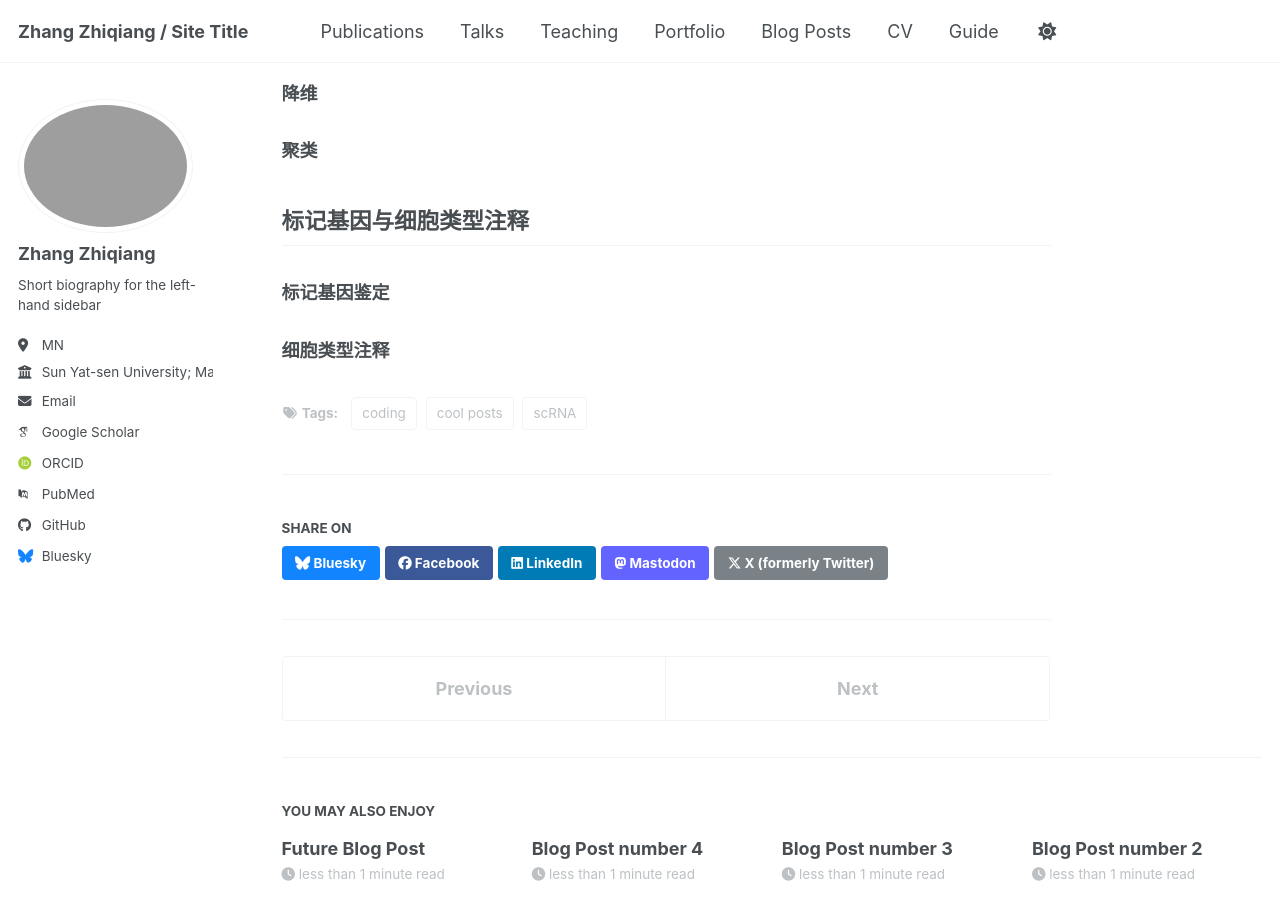
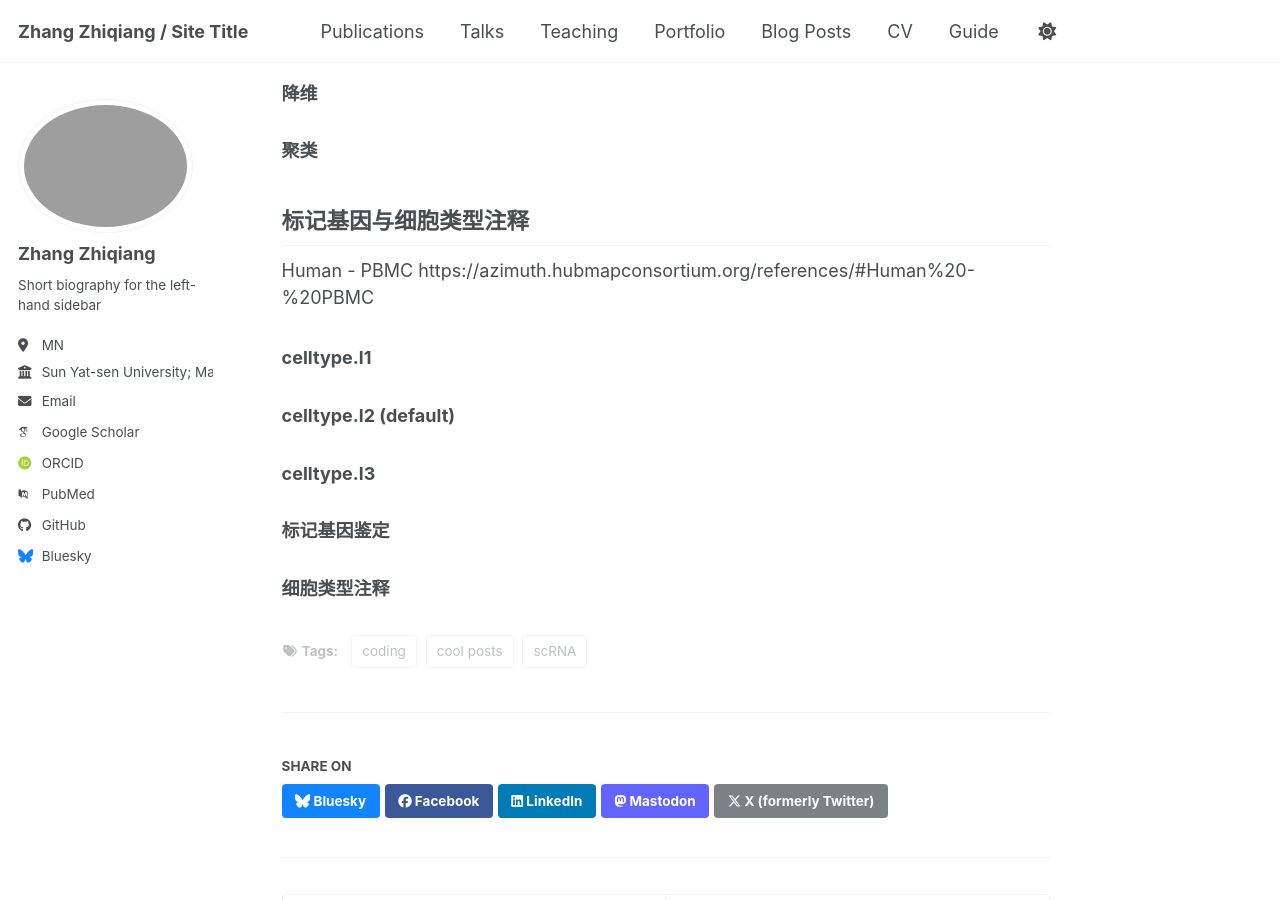
Before and after one commit to drzhangzhiqiang/zhang.zhiqiang.github.io, a Jekyll site: the page built from _posts/2025-12-10-blog-post-7.md, in a window 1280 px wide and 900 px high, scrolled down 836 px. Built offline with Jekyll 4.4.1, drawn with Linux system fonts in a browser that asks for light colours; some web fonts are replaced; a script bundle is joined from its source files by our own code; library files that are not in the unit come from our copies.

Commit message:
Add cell type annotation section to blog post

```diff
--- a/_posts/2025-12-10-blog-post-7.md
+++ b/_posts/2025-12-10-blog-post-7.md
@@ -52,7 +52,13 @@ Aren't headings cool?
 
 
 ## 标记基因与细胞类型注释
+Human - PBMC
+https://azimuth.hubmapconsortium.org/references/#Human%20-%20PBMC
 
+### celltype.l1
+### celltype.l2 (default)
+
+### celltype.l3
 
 
 ### 标记基因鉴定
```
